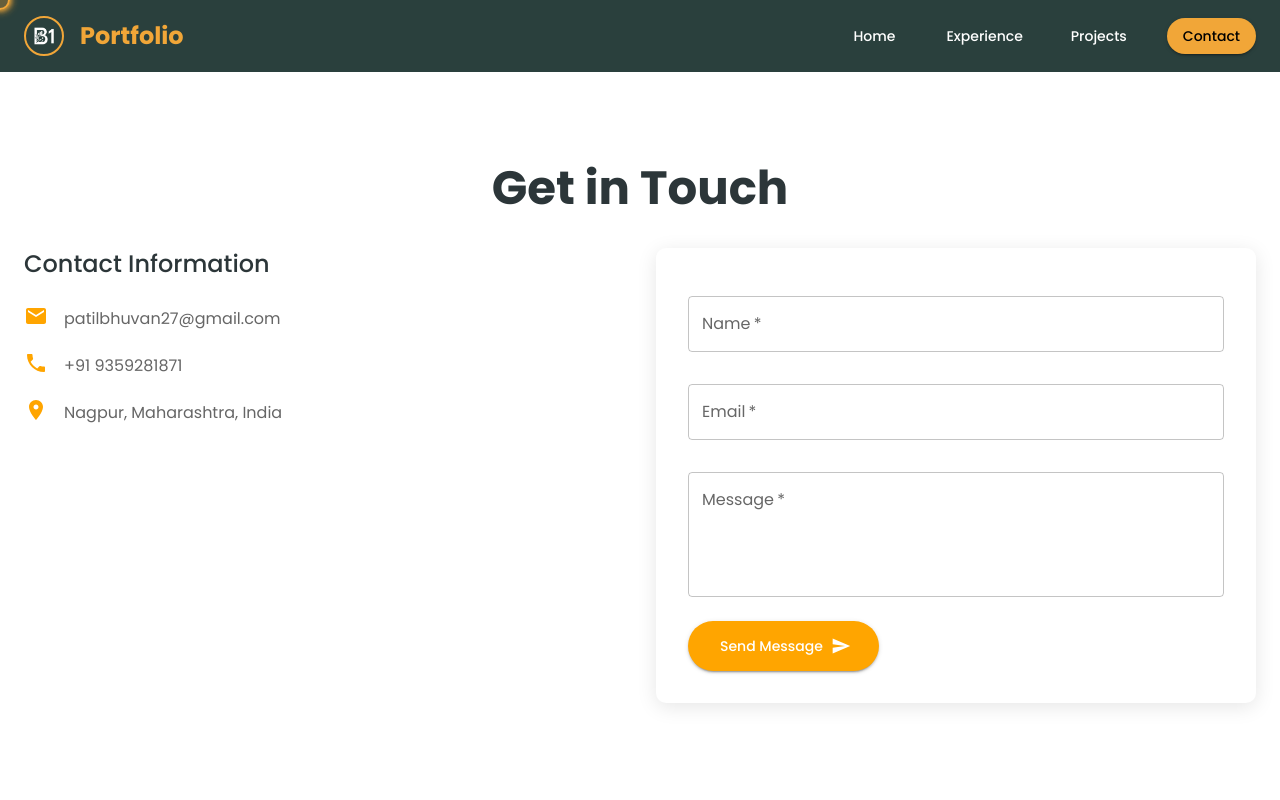
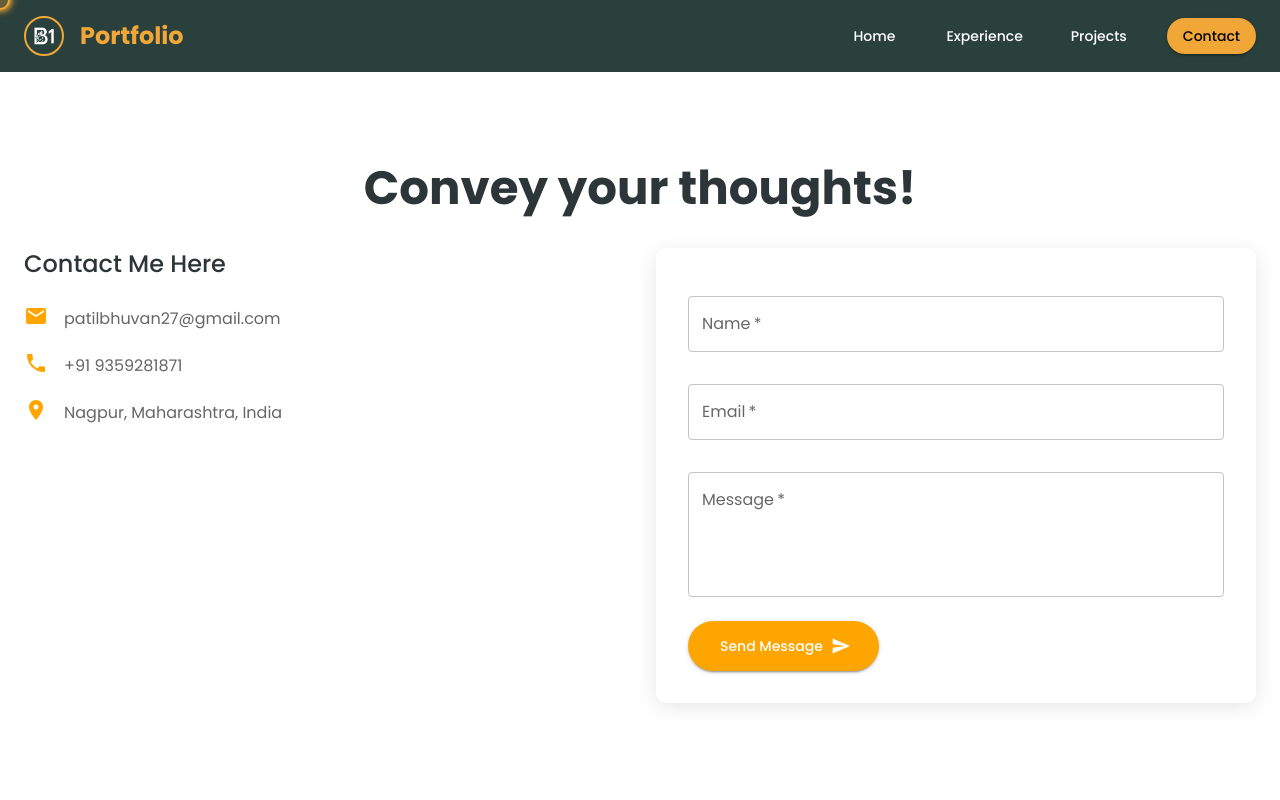
Before and after one commit to Bhuvan-Patil-24/portfolio-frontend, a React (Create React App) app: page /contact in a window 1280 px wide. Shown: the top 800 px of the page. Built offline with nearby package versions, Linux system fonts and the light colour scheme.

Commit message:
minor changes

```diff
--- a/src/pages/Contact.jsx
+++ b/src/pages/Contact.jsx
@@ -162,13 +162,13 @@ function Contact() {
             mb: 4,
           }}
         >
-          Get in Touch
+          Convey your thoughts!
         </Typography>
 
         <Box sx={{ display: 'flex', flexDirection: { xs: 'column', md: 'row' }, gap: 4 }}>
           <Box sx={{ flex: 1 }}>
             <Typography variant="h5" gutterBottom sx={{ color: '#2C3639', mb: 3 }}>
-              Contact Information
+              Contact Me Here
             </Typography>
 
             <ContactInfo>
```
